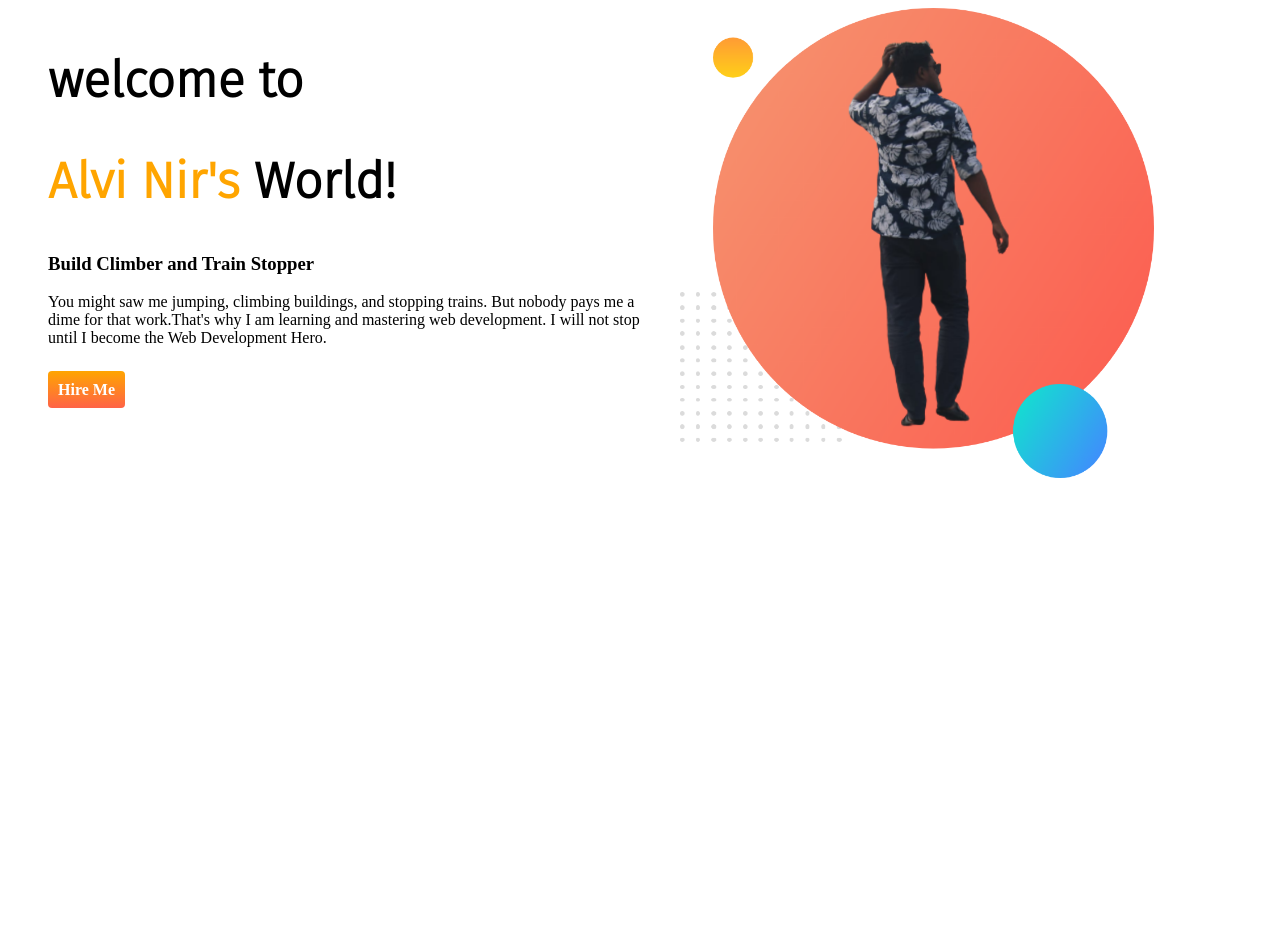
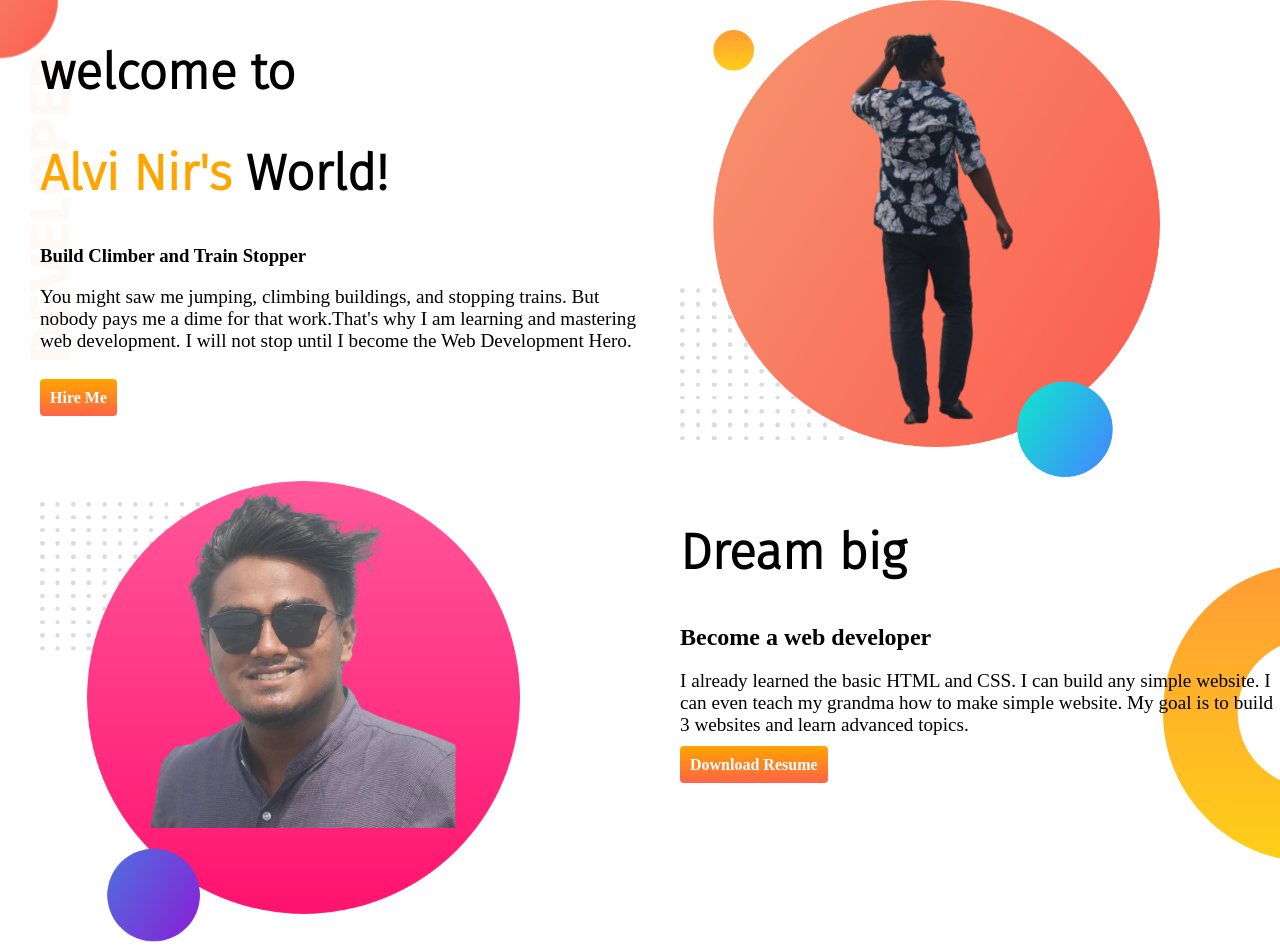
Before and after one commit to ABRARALVINIRAB/developer-portfolio, a plain HTML site: page index.html in a window 1280 px wide. Before the commit the page ends 800 px from the top, so only its background shows below. Drawn offline with Linux system fonts and the light colour scheme.

Commit message:
second part

```diff
--- a/index.html
+++ b/index.html
@@ -13,12 +13,13 @@
 </head>
 
 <body>
-    <section>
+    <section class="top-banner">
         <div class="half-width">
             <h1>welcome to</h1>
             <h1> <span class="orange">Alvi Nir's</span> World!</h1>
             <h3>Build Climber and Train Stopper</h3>
-            <p>You might saw me jumping, climbing buildings, and stopping trains. But nobody pays me a dime for that
+            <p class="big-paragraph">You might saw me jumping, climbing buildings, and stopping trains. But nobody pays
+                me a dime for that
                 work.That's
                 why I am learning and mastering web development. I will not stop until I become the Web Development
                 Hero.
@@ -28,7 +29,24 @@
         <div class="half-width">
             <img src="fb pic/my-bg.png" alt="">
 
+
         </div>
+    </section>
+
+    <section class="big-dream">
+        <div class="half-width">
+            <img src="fb pic/my-bg2.png" alt="">
+
+        </div>
+        <div class="half-width">
+            <h1>Dream big</h1>
+            <h2>Become a web developer</h2>
+            <p class="big-paragraph">I already learned the basic HTML and CSS. I can build any simple website. I can
+                even teach my grandma how
+                to make simple website. My goal is to build 3 websites and learn advanced topics.</p>
+            <a href="www.google.com" target="_blank" class="hire-button"> Download Resume</a>
+        </div>
+
     </section>
 </body>
 
--- a/style.css
+++ b/style.css
@@ -1,3 +1,6 @@
+body{
+    margin: 0%;
+}
 h1{
     font-family: 'Fira Sans', sans-serif;
     font-size: 50px;
@@ -15,6 +18,10 @@ section{
 .half-width img{
     width: 80%;
     padding: left 200px;
+
+}
+.big-paragraph{
+    font-size: larger;
 }
 .hire-button{
     text-decoration: none;
@@ -24,3 +31,14 @@ section{
     color: white;
     font-weight: 700;
 }
+.top-banner{
+    background-image: url(images/top-banner.png);
+    background-repeat: no-repeat;
+
+
+}
+.big-dream{
+    background-image: url(images/dream-bg.png);
+    background-repeat: no-repeat;
+    background-position: right;
+}
```
Also changed, not shown: fb pic/my-bg2.png (added), fb pic/smile-removebg-preview.png (added).
